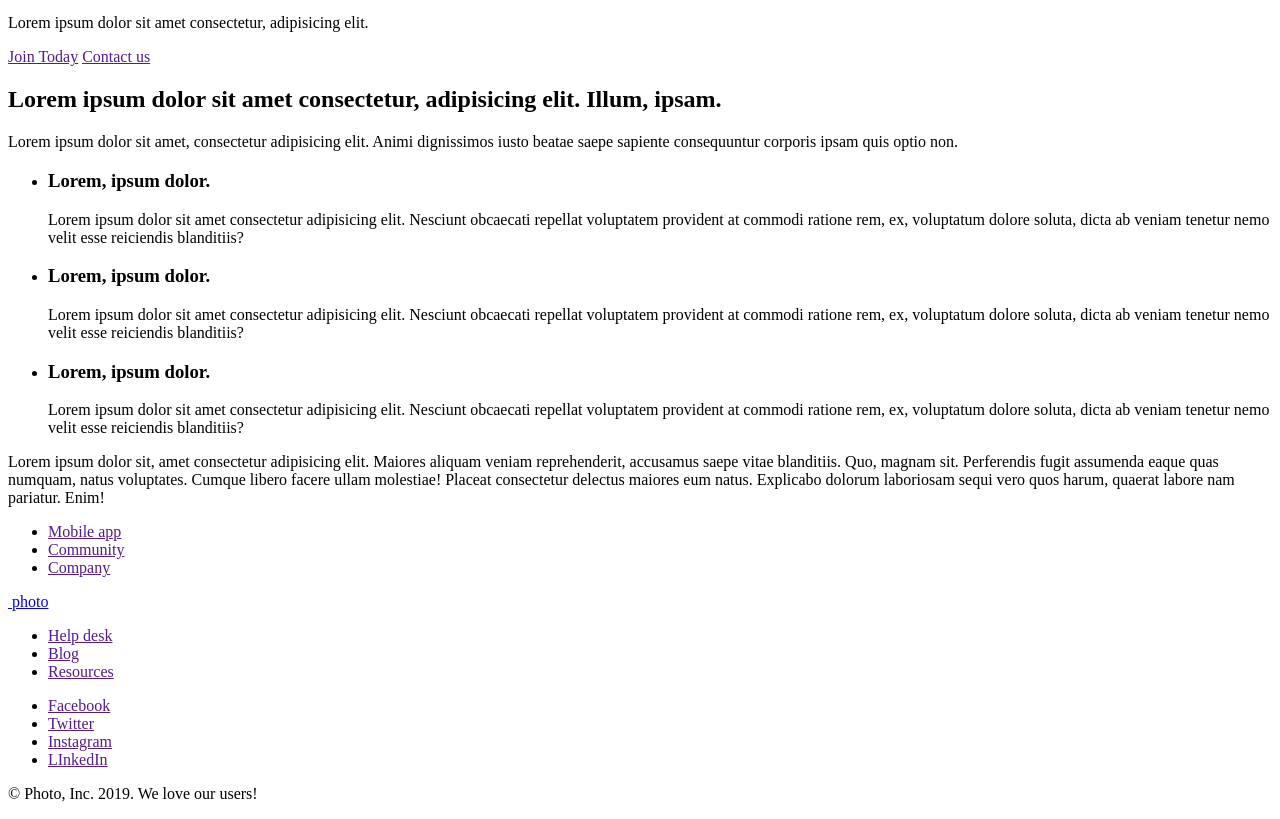
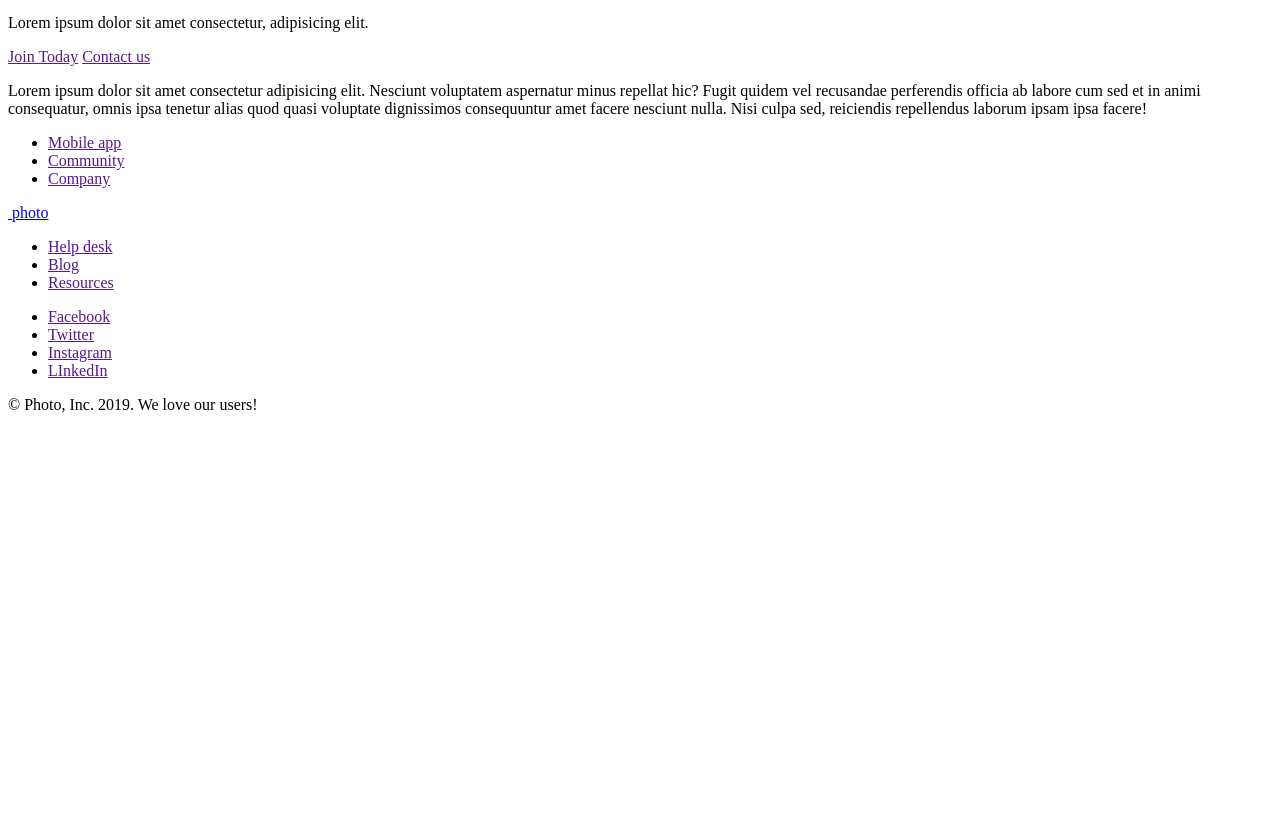
Before and after one commit to Himadieiev/project-html, a plain HTML site: page index.html in a window 1280 px wide. Shown: the part 1272-2091 px from the top of the page. After the commit the page ends 1702 px from the top, so only its background shows below. Drawn offline with Linux system fonts and the light colour scheme.

Commit message:
Добавление 1

```diff
--- a/index.html
+++ b/index.html
@@ -137,26 +137,10 @@
           <a href="">Contact us</a>
         </div>
       </section>
-      <!-- Boby var2 -->
       <section>
-        <h2>Lorem ipsum dolor sit amet consectetur, adipisicing elit. Illum, ipsam.</h2>
-        <p>Lorem ipsum dolor sit amet, consectetur adipisicing elit. Animi dignissimos iusto beatae saepe sapiente consequuntur corporis ipsam quis optio non.</p>
-        <ul>
-          <li>
-            <h3>Lorem, ipsum dolor.</h3>
-            <p>Lorem ipsum dolor sit amet consectetur adipisicing elit. Nesciunt obcaecati repellat voluptatem provident at commodi ratione rem, ex, voluptatum dolore soluta, dicta ab veniam tenetur nemo velit esse reiciendis blanditiis?</p>
-          </li>
-          <li>
-            <h3>Lorem, ipsum dolor.</h3>
-            <p>Lorem ipsum dolor sit amet consectetur adipisicing elit. Nesciunt obcaecati repellat voluptatem provident at commodi ratione rem, ex, voluptatum dolore soluta, dicta ab veniam tenetur nemo velit esse reiciendis blanditiis?</p>
-          </li>
-          <li>
-            <h3>Lorem, ipsum dolor.</h3>
-            <p>Lorem ipsum dolor sit amet consectetur adipisicing elit. Nesciunt obcaecati repellat voluptatem provident at commodi ratione rem, ex, voluptatum dolore soluta, dicta ab veniam tenetur nemo velit esse reiciendis blanditiis?</p>
-          </li>
-        </ul>
+        <p>Lorem ipsum dolor sit amet consectetur adipisicing elit. Nesciunt voluptatem aspernatur minus repellat hic? Fugit quidem vel recusandae perferendis officia ab labore cum sed et in animi consequatur, omnis ipsa tenetur alias quod quasi voluptate dignissimos consequuntur amet facere nesciunt nulla. Nisi culpa sed, reiciendis repellendus laborum ipsam ipsa facere!</p>
+
       </section>
-      <p>Lorem ipsum dolor sit, amet consectetur adipisicing elit. Maiores aliquam veniam reprehenderit, accusamus saepe vitae blanditiis. Quo, magnam sit. Perferendis fugit assumenda eaque quas numquam, natus voluptates. Cumque libero facere ullam molestiae! Placeat consectetur delectus maiores eum natus. Explicabo dolorum laboriosam sequi vero quos harum, quaerat labore nam pariatur. Enim!</p>
     </main>
     <!--Футер-->
     <footer>
```
